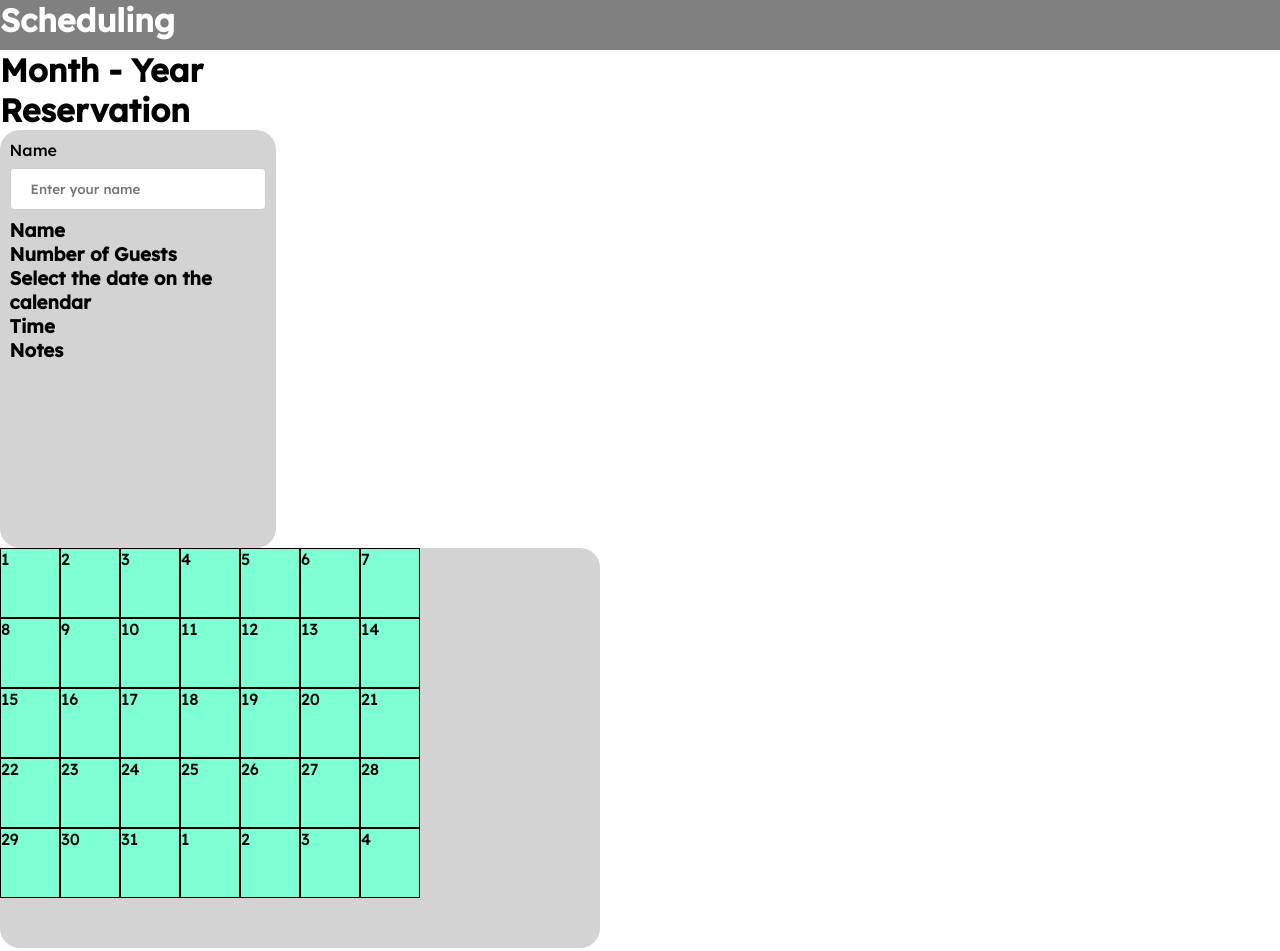
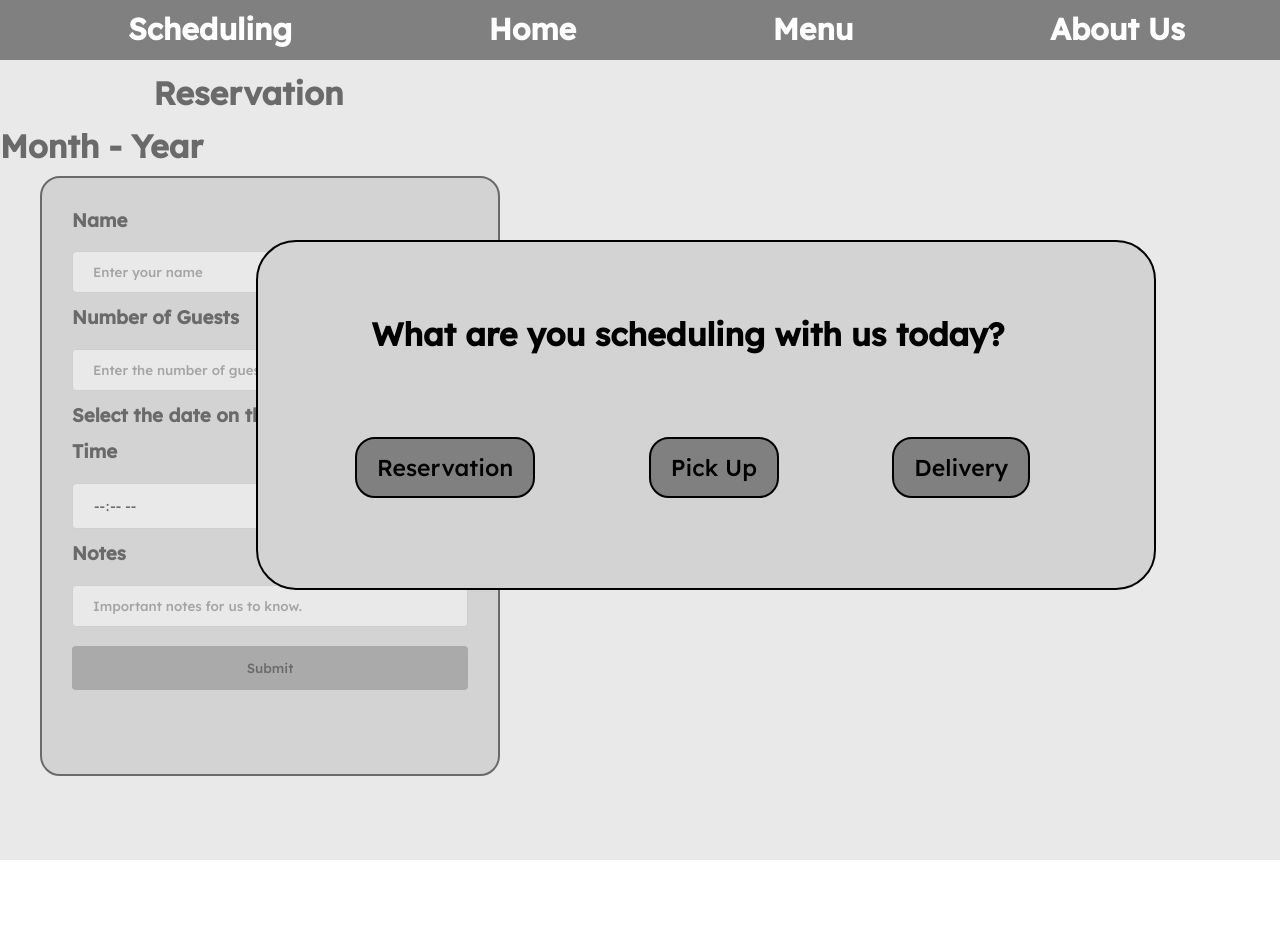
Before and after one commit to CCSWEC/FL2024-BakeryWebsite, a plain HTML site: page pages/reservations.html in a window 1280 px wide. After the commit the page ends 860 px from the top, so only its background shows below. Drawn offline with nearby package versions, Linux system fonts and the light colour scheme.

Commit message:
Completed UX design for reservations
still need to make the calendar, nothing is interactive yet

```diff
--- a/pages/reservations.html
+++ b/pages/reservations.html
@@ -8,159 +8,58 @@
     <link rel="stylesheet" href = "reservationsStyleSheet.css">
 
     <title>Scheduling</title>
+    <script defer src = "reservationsScript.js"></script>
 
 </head>
 
+<!--START OF THE WEBPAGE-->
+
 <body>
     <div class = "banner">
-        <h1 style = "color: white;"> Scheduling</h1>
+        <h1>Scheduling</h1>
+        <a href="FL2024-BakeryWebsite\index.html">Home</a>
+        <a href="menu.html">Menu</a>
+        <a href="about.html">About Us</a>
     </div>
 
-    <div class = "header">
-        <h1>Month - Year</h1>
+    <div class = "pop-up" id="visibility">
+        <label for="choice"> <h2>What are you scheduling with us today?</h2> </label>
+        <input type="submit" id="reservation-choice" value="Reservation">
+        <input type="submit" id="pick-up-choice" value="Pick Up">
+        <input type="submit" id="delivery-choice" value="Delivery">
+
     </div>
 
-    <h1>Reservation</h1>
+    <div class="unselectable">
+    </div>
+
+    <h1 id="reservation-title">Reservation</h1>
+    <h1 id="pick-up-title">Pick Up</h1>
+    <h1 id="delivery-title">Delivery</h1>
+
+    <h1>Month - Year</h1>
 
     <!-- Prompts the user for information -->
     <div class = "userInputContainer">
-        <form action="/action_page.php"> <!--action_page.php does not exist yet-->
-            <label for = "fname">Name</label>
-            <input type = "text" id = "fname" name = "name" placeholder="Enter your name">
+        <form> <!--action_page.php does not exist yet-->
+            <label for= "fname"><h3>Name</h3></label>
+            <input type = "text" id = "fname" name = "name" placeholder="Enter your name" required>
 
+            <label for="fguests"><h3>Number of Guests</h3></label>
+            <input type="number" min="1" max="12" id="fguests" name="numberOfGuests" placeholder="Enter the number of guests" required>
+
+            <label for="fdate"><h3>Select the date on the calendar</h3></label>
+
+            <label for="ftime"><h3>Time</h3></label>
+            <input type="time" id="ftime" min="09:00" max="20:00" name="timeOfArrival" required>
+
+            <label for="fnotes"><h3>Notes</h3></label>
+            <input type="text" id="fnotes" name="otherInformation" placeholder="Important notes for us to know.">
+
+            <input type="submit" id="submition">
         </form>
-
-        <h3>Name</h3>
-        <h3>Number of Guests</h3>
-        <h3>Select the date on the calendar</h3>
-        <h3>Time</h3>
-        <h3>Notes</h3>
-    </div>
-
-    <!-- Sets up the calendar visually -->
-    <div class = "calendarContainer">
-        <div class = "row">
-            <div class = "column">
-                <div class = "dateBlock"> 1 </div>
-            </div>
-            <div class = "column">
-                <div class = "dateBlock"> 2 </div>
-            </div>
-            <div class = "column">
-                <div class = "dateBlock"> 3 </div>
-            </div>
-            <div class = "column">
-                <div class = "dateBlock"> 4 </div>
-            </div>
-            <div class = "column">
-                <div class = "dateBlock"> 5 </div>
-            </div>
-            <div class = "column">
-                <div class = "dateBlock"> 6 </div>
-            </div>
-            <div class = "column">
-                <div class = "dateBlock"> 7 </div>
-            </div>
-        </div>
-
-        <div class = "row">
-            <div class = "column">
-                <div class = "dateBlock"> 8 </div>
-            </div>
-            <div class = "column">
-                <div class = "dateBlock"> 9 </div>
-            </div>
-            <div class = "column">
-                <div class = "dateBlock"> 10 </div>
-            </div>
-            <div class = "column">
-                <div class = "dateBlock"> 11</div>
-            </div>
-            <div class = "column">
-                <div class = "dateBlock"> 12 </div>
-            </div>
-            <div class = "column">
-                <div class = "dateBlock"> 13 </div>
-            </div>
-            <div class = "column">
-                <div class = "dateBlock"> 14 </div>
-            </div>
-        </div>
-
-        <div class = "row">
-            <div class = "column">
-                <div class = "dateBlock"> 15 </div>
-            </div>
-            <div class = "column">
-                <div class = "dateBlock"> 16 </div>
-            </div>
-            <div class = "column">
-                <div class = "dateBlock"> 17 </div>
-            </div>
-            <div class = "column">
-                <div class = "dateBlock"> 18 </div>
-            </div>
-            <div class = "column">
-                <div class = "dateBlock"> 19 </div>
-            </div>
-            <div class = "column">
-                <div class = "dateBlock"> 20 </div>
-            </div>
-            <div class = "column">
-                <div class = "dateBlock"> 21 </div>
-            </div>
-        </div>
-
-        <div class = "row">
-            <div class = "column">
-                <div class = "dateBlock"> 22 </div>
-            </div>
-            <div class = "column">
-                <div class = "dateBlock"> 23 </div>
-            </div>
-            <div class = "column">
-                <div class = "dateBlock"> 24 </div>
-            </div>
-            <div class = "column">
-                <div class = "dateBlock"> 25 </div>
-            </div>
-            <div class = "column">
-                <div class = "dateBlock"> 26 </div>
-            </div>
-            <div class = "column">
-                <div class = "dateBlock"> 27 </div>
-            </div>
-            <div class = "column">
-                <div class = "dateBlock"> 28 </div>
-            </div>
-        </div>
-
-        <div class = "row">
-            <div class = "column">
-                <div class = "dateBlock"> 29 </div>
-            </div>
-            <div class = "column">
-                <div class = "dateBlock"> 30 </div>
-            </div>
-            <div class = "column">
-                <div class = "dateBlock"> 31 </div>
-            </div>
-            <div class = "column">
-                <div class = "dateBlock"> 1 </div>
-            </div>
-            <div class = "column">
-                <div class = "dateBlock"> 2 </div>
-            </div>
-            <div class = "column">
-                <div class = "dateBlock"> 3 </div>
-            </div>
-            <div class = "column">
-                <div class = "dateBlock"> 4 </div>
-            </div>
-        </div>
 
     </div>
 
-
 </body>
 </html>
--- a/pages/reservationsStyleSheet.css
+++ b/pages/reservationsStyleSheet.css
@@ -15,52 +15,91 @@ button{
     cursor: pointer;
 }
 .banner {
-    height: 50px;
+    height: 60px;
     width: 100%;
-    transform: translate(0px,0px);
     background-color: gray;
 }
-.calendarContainer{
-    height: 400px;
-    width: 600px;
-    border-radius: 20px;
-    background-color: lightgrey;
+
+.banner a, .banner h1 {
+    color: white;
     display: inline-block;
-}
-.dateBlock{
-    height: 70px;
-    width: 60px;
-    border-width: 1px;
-    border-style: solid;
-    background-color: aquamarine;
-    display: flex;
-}
-.column {
-    float: left;
+    font-size: 30px;
+    margin-right: 5%;
+    margin-top: 10px;
+    margin-left: 10%
 }
 
-  /* Clear floats after image containers */
-.row::after {
-    content: "";
-    clear: both;
-    display: table;
-  }
+.banner a {
+    font-weight: bold;
+}
+
+.banner a:hover {
+    color: darkgrey;
+    cursor: pointer;
+}
+
+
+h1 {
+    display: inline-block;
+    margin-right: 30%;
+    margin-top: 1%
+}
+
+#reservation-title {
+    margin-left: 12%;
+}
+
+#pick-up-title {
+    display: none;
+    margin-left: 12%;
+}
+
+#delivery-title {
+    display: none;
+    margin-left: 12%
+}
+
 .userInputContainer{
-    width: 275.52px;
-    height: 417.6px;
+    width: 460px;
+    height: 600px;
     border-radius: 20px;
+    border: 2px solid black;
     background-color: lightgrey;
-    padding: 9.6px;
+    padding: 30px;
+    transform: translate(40px, 10px);
+}
 
-}
-.header{
-    transform: translate(200, 40);
+.userInputContainer label h3 {
+    margin-bottom: 3%;
 }
 
 input[type=text], select {
     width: 100%;
     padding: 12px 20px;
     margin: 8px 0;
+    margin-bottom: 3%;
+    display: inline-block;
+    border: 1px solid #ccc;
+    border-radius: 4px;
+    box-sizing: border-box;
+}
+
+input[type=number], select{
+    width: 100%;
+    padding: 12px 20px;
+    margin: 8px 0;
+    margin-bottom: 3%;
+    display: inline-block;
+    border: 1px solid #ccc;
+    border-radius: 4px;
+    box-sizing: border-box;
+}
+
+input[type=time], select {
+    width: 100%;
+    padding: 12px 20px;
+    margin: 8px 0;
+    margin-bottom: 3%;
     display: inline-block;
     border: 1px solid #ccc;
     border-radius: 4px;
@@ -80,3 +119,45 @@ input[type = submit] {
 input[type = submit]:hover {
     background-color: darkgray;
 }
+
+.unselectable {
+    position: absolute;
+    z-index: 9;
+    width: 100%;
+    height: 100%;
+    background-color: lightgray;
+    opacity: 50%;
+}
+
+.pop-up {
+    width: 900px;
+    height: 350px;
+    border: 2px solid black;
+    border-radius: 40px;
+    background-color: lightgray;
+    padding: 30px;
+    align-items: center;
+    justify-content: center;
+    position: absolute;
+    z-index: 10;
+    top: 30%;
+    left: 20%;
+
+}
+
+.pop-up h2 {
+    margin-top: 5%;
+    margin-left: 10%;
+    font-size:xx-large
+}
+
+.pop-up input[type = submit] {
+    width: auto;
+    display: inline-block;
+    border: 2px solid black;
+    border-radius: 20px;
+    margin-left: 8%;
+    margin-right: 5%;
+    margin-top: 10%;
+    font-size: 23px;
+}
```
Also changed, not shown: pages/reservationsScript.js (added).
